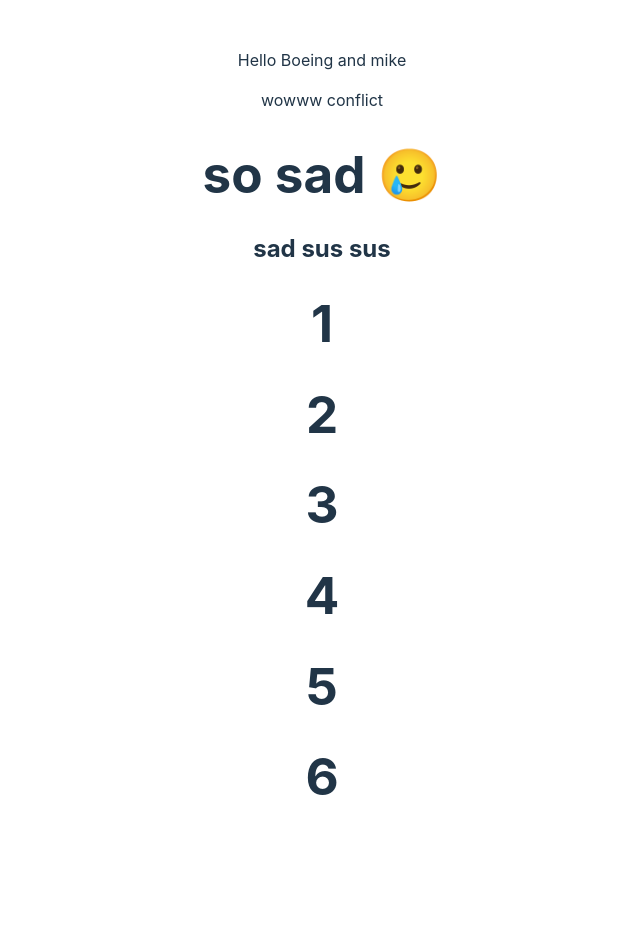
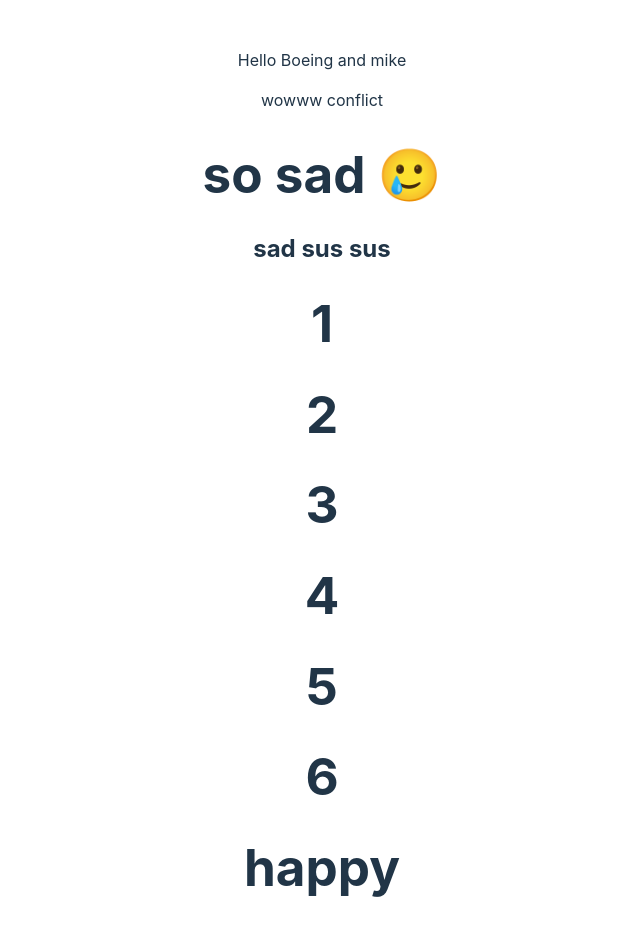
Before and after one commit to kittichonJr/practiceGit, a React (Vite) app: page / in a window 1280 px wide. Shown: the top 936 px of the page, without its empty margins (318-958 px from the left). Before the commit the page ends 871 px from the top, so only its background shows below. Built offline with nearby package versions, Linux system fonts and the light colour scheme.

Commit message:
:poop: this is shit need clean up.
ahh shit need shit

```diff
--- a/src/App.jsx
+++ b/src/App.jsx
@@ -17,6 +17,7 @@
       <h1>4</h1>
       <h1>5</h1>
       <h1>6</h1>
+      <h1>happy</h1>
     </div>
   );
 }
```
